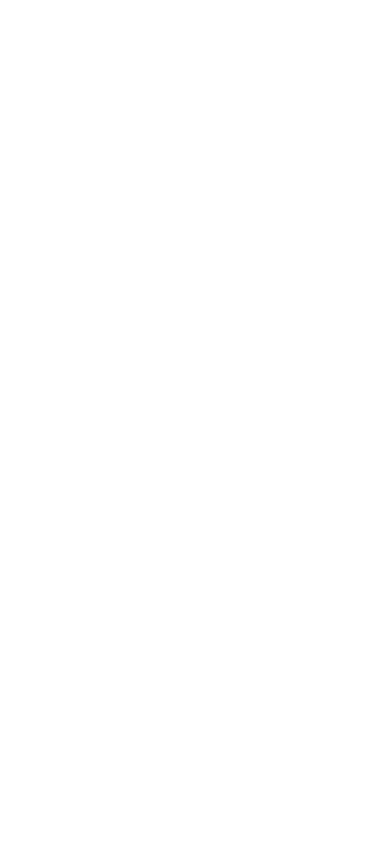
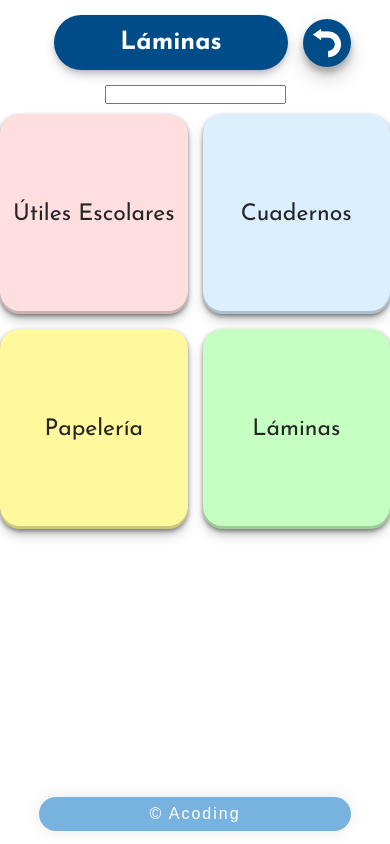
Before and after one commit to margarethcordova/margarethcordova.github.io, a plain HTML site: page html/laminas.html in a window 390 px wide. Drawn offline with Linux system fonts and the light colour scheme; a web font is replaced by a local one.

Commit message:
actualizado

```diff
--- a/css/style.css
+++ b/css/style.css
@@ -19,6 +19,7 @@ main {
 body {
     font-family: 'Josefin Sans', sans-serif;
     max-width: 100%;
+    min-height: 100vh;
 }
 
 
@@ -26,20 +27,22 @@ body {
     --color-title: #004C89;
     --color-black: #252525;
     --color-white: #ffffff;
-    --color-gray:#afafaf09;
-    --color-secondgray:#E8E8E8;
+    --color-gray: #afafaf09;
+    --color-secondgray: #E8E8E8;
     --color-footer: #78b3e0;
 }
 
 /*---------------PRINCIPAL---------------*/
 /* -----------header----------- */
-header{
+
+header {
     width: 100%;
     position: sticky;
     display: flex;
     align-items: center;
     justify-content: center;
 }
+
 .name-header {
     background-color: var(--color-title);
     border-radius: 40px;
@@ -51,8 +54,9 @@ header{
     justify-content: center;
     box-shadow: rgba(50, 50, 93, 0.25) 0px 6px 12px -2px, rgba(0, 0, 0, 0.3) 0px 3px 7px -3px;
 }
-.name-header-title{
-    font-size: 20px;
+
+.name-header-title {
+    font-size: 25px;
     font-weight: bolder;
     padding: 15px 30px;
     color: var(--color-white);
@@ -61,37 +65,69 @@ header{
     align-items: center;
     justify-content: center;
 }
+
 /* -----------main----------- */
-.principal{
+.container {
+    width: 100%;
+    height: auto;
     display: flex;
     align-items: center;
-    flex-direction: column;
+    justify-content: center;
 }
-.list-principal{
+
+.principal {
+    display: grid;
+    grid-template-columns: repeat(2, 1fr);
+    align-items: center;
+    justify-content: center;
+    width: 80%;
+    gap: 25px;
+    margin: 20px 0;
+}
+
+.list-principal {
     background-color: var(--color-gray);
     box-shadow: rgba(0, 0, 0, 0.4) 0px 2px 4px, rgba(0, 0, 0, 0.3) 0px 7px 13px -3px, rgba(0, 0, 0, 0.2) 0px -3px 0px inset;
     border-radius: 20px;
-    display:flex;
+    display: flex;
     flex-direction: column;
     align-items: center;
     text-align: center;
     justify-content: center;
-    width: 70%;
+    width: 100%;
+    height: 200px;
     gap: 5px;
     padding: 15px 30px;
-    margin: 6px;
 }
-.text-list-principal{
-    font-size: 19px;
+
+.text-list-principal {
+    font-size: 35px;
     text-decoration: none;
     color: var(--color-black);
 }
-.img-list-principal{
+
+.img-list-principal {
     height: 60px;
 }
 
 /*---------------------- SECCION LIBRERIA ----------------------*/
-.name-subheader{
+.return-btn {
+    background-color: var(--color-title);
+    border-radius: 50%;
+    padding: 9px;
+    display: flex;
+    box-shadow: rgba(0, 0, 0, 0.19) 0px 10px 20px, rgba(0, 0, 0, 0.23) 0px 6px 6px;
+}
+
+.img-return {
+    height: 30px;
+    display: flex;
+    align-items: center;
+    justify-content: center;
+
+}
+
+.name-subheader {
     background-color: var(--color-secondgray);
     border-radius: 40px;
     width: 60%;
@@ -102,81 +138,156 @@ header{
     align-items: center;
     box-shadow: rgba(50, 50, 93, 0.25) 0px 6px 12px -2px, rgba(0, 0, 0, 0.3) 0px 3px 7px -3px;
 }
-.name-subheader .second{
+
+.name-subheader .second {
     text-align: center;
     justify-content: center;
 
 }
-.name-subheader-title{
-    font-size: 20px;
+
+.name-subheader-title {
+    font-size: 25px;
     font-weight: bolder;
-    padding: 15px 30px;
+    padding: 15px 20px;
     color: var(--color-black);
     display: flex;
     text-align: center;
     align-items: center;
     justify-content: center;
 }
-.img-subheader-title{
+
+.img-subheader-title {
     height: 40px;
 }
-.principal-libreria{
-    width: auto;
+
+.principal-libreria {
+    width: 100%;
+    height: 100%;
     display: flex;
     align-items: center;
     justify-content: center;
-    margin: 30px;
-    gap: 10px;
+    margin: 30px 0px;
+    gap: 15px;
 }
-.list-libreria{
+
+.list-libreria {
     box-shadow: rgba(0, 0, 0, 0.4) 0px 2px 4px, rgba(0, 0, 0, 0.3) 0px 7px 13px -3px, rgba(0, 0, 0, 0.2) 0px -3px 0px inset;
     border-radius: 20px;
-    display:flex;
-    width: 50%;
+    display: flex;
+    width: 240px;
     padding: 20px;
     box-sizing: border-box;
     align-items: center;
     text-align: center;
     justify-content: center;
-    height: 300px;
-
+    height: 450px;
 }
 
-.text-list-principal{
-    font-size: 19px;
+.text-list-principal {
+    font-size: 25px;
     text-decoration: none;
     color: var(--color-black);
 }
-.img-list-principal{
+
+.img-list-principal {
     height: 60px;
 }
-@media (max-width: 760px) {
-    .list-libreria {
-      width: 50%;
-    }
+/*---------------------- SECCION LIBRERIA - LAMINAS ----------------------*/
+.name-subheader-laminas {
+    background-color: var(--color-title);
+    border-radius: 40px;
+    width: 60%;
+    margin: 15px;
+    display: flex;
+    text-align: center;
+    justify-content: center;
+    align-items: center;
+    box-shadow: rgba(50, 50, 93, 0.25) 0px 6px 12px -2px, rgba(0, 0, 0, 0.3) 0px 3px 7px -3px;
 }
+
+.name-subheader-title-laminas {
+    font-size: 25px;
+    font-weight: bolder;
+    padding: 15px 20px;
+    color: var(--color-white);
+    display: flex;
+    text-align: center;
+    align-items: center;
+    justify-content: center;
+}
+.container-laminas {
+    width: 100%;
+    height: auto;
+    display: flex;
+    flex-direction: column;
+    align-items: center;
+    justify-content: center;
+}
+
 /* -----------footer----------- */
-footer{
+footer {
     display: flex;
     align-items: center;
     justify-content: center;
     bottom: 0;
-    position: relative;
     width: 100%;
+    height: 100%;
 }
-.footer-acoding{
+
+.footer-acoding {
     background-color: var(--color-footer);
     color: var(--color-white);
     letter-spacing: 2px;
     border-radius: 40px;
-    font-family:'Tomorrow', sans-serif;
+    font-family: 'Tomorrow', sans-serif;
     box-shadow: rgba(17, 17, 26, 0.1) 0px 0px 16px;
     padding: 8px 16px;
     width: 80%;
-    position: relative;
+    position: fixed;
     bottom: 0;
     display: flex;
     justify-content: center;
     align-items: center;
     margin: 13px;
 }
+
+/*--------------------RESPONSIVE--------------------*/
+@media (max-width: 760px) {
+    .container {
+        margin: 0 0;
+    }
+
+    .principal {
+        display: flex;
+        align-items: center;
+        justify-content: center;
+        flex-direction: column;
+        height: 100%;
+        gap: 10px;
+        margin: 5px 0;
+    }
+
+    .list-principal {
+        height: 115px;
+    }
+}
+
+@media (max-width: 760px) {
+
+    .list-libreria {
+        width: 100%;
+        height: 200px;
+        padding: 10px;
+    }
+
+    .principal-libreria {
+        margin: 10px 40px;
+        display: grid;
+        grid-template-columns: repeat(2, 1fr);
+        /* Dos columnas con tamaño flexible */
+    }
+
+    .text-list-principal {
+        font-size: 23px;
+    }
+}
--- a/html/laminas.html
+++ b/html/laminas.html
@@ -0,0 +1,52 @@
+<!DOCTYPE html>
+<html lang="es">
+
+<head>
+    <meta charset="UTF-8">
+    <meta http-equiv="X-UA-Compatible" content="IE=edge">
+    <meta name="viewport" content="width=device-width, initial-scale=1.0">
+    <title>Multiservicios Mabel</title>
+    <link rel="stylesheet" href="../css/style.css">
+</head>
+
+<body>
+    <div class="big-container">
+        <header>
+            <div class="name-subheader-laminas">
+                <div class="second">
+                    <p class="name-subheader-title-laminas">Láminas</p>
+                </div>
+            </div>
+            <a class="return-btn" href="../index.html">
+                <img class="img-return" src="../return.png" alt="regresar">
+            </a>
+        </header>
+        <main>
+            <div class="container-laminas">
+                <div class="container-searchbar">
+                    <input type="search" name="search" id="searchLaminas">
+                </div>
+                <div class="principal-libreria">
+                    <div class="list-libreria" style="background-color:#FFDEDF;">
+                        <a href="#" class="text-list-principal">Útiles Escolares</a>
+                    </div>
+                    <div class="list-libreria" style="background-color: #DBEFFF;">
+                        <a href="#" class="text-list-principal">Cuadernos</a>
+                    </div>
+                    <div class="list-libreria" style="background-color: #FFF89D;">
+                        <a href="#" class="text-list-principal">Papelería</a>
+                    </div>
+                    <div class="list-libreria" style="background-color: #C5FFC1;">
+                        <a href="laminas.html" class="text-list-principal">Láminas</a>
+                    </div>
+                </div>
+            </div>
+        </main>
+        <footer>
+            <div class="footer-acoding">
+                <p class="footer-text">&copy; Acoding</p>
+            </div>
+        </footer>
+    </div>
+</body>
+</html>
```
Also changed, not shown: html/libreria.html (+7 -4 lines), return.png (added).
